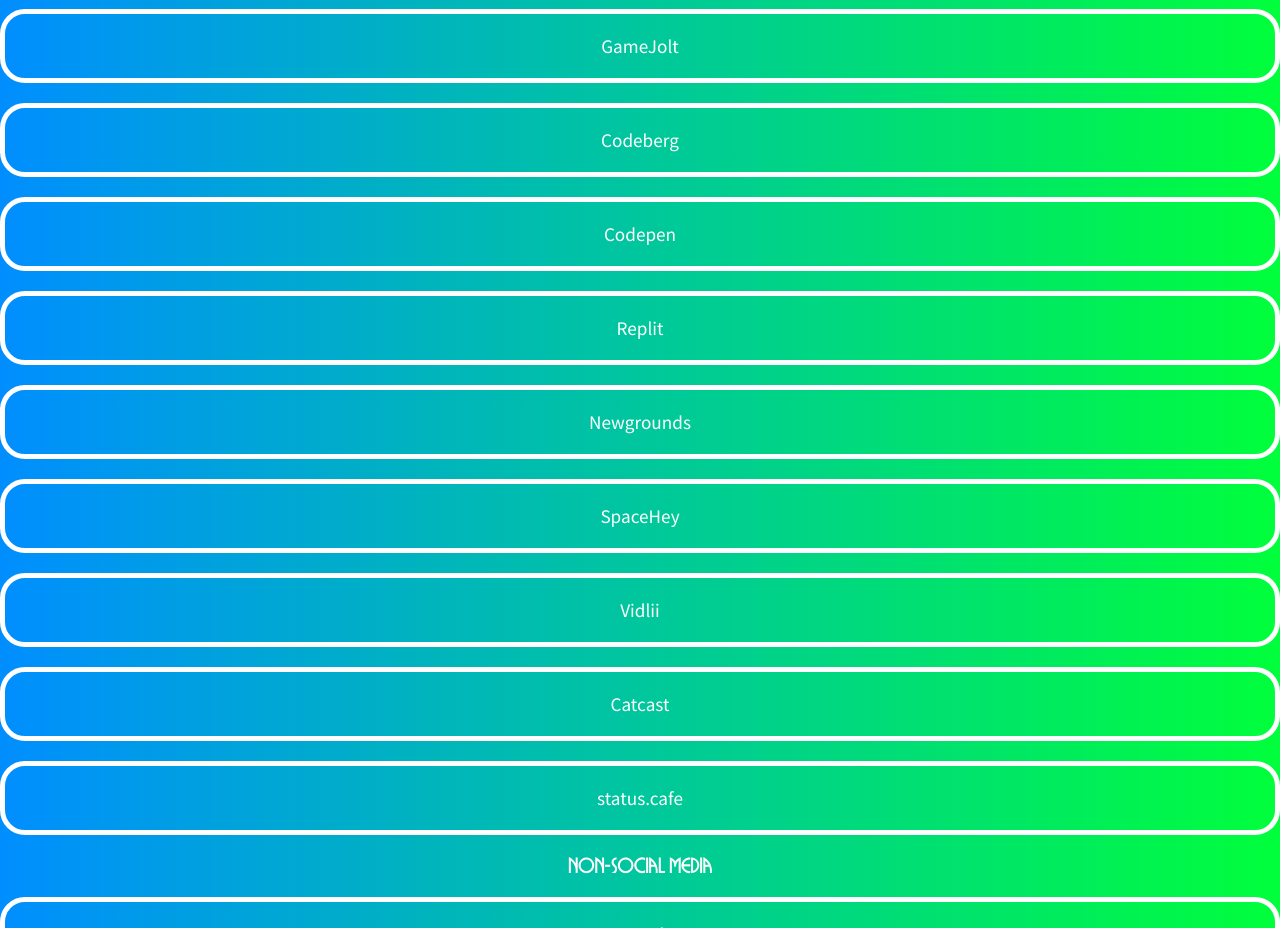
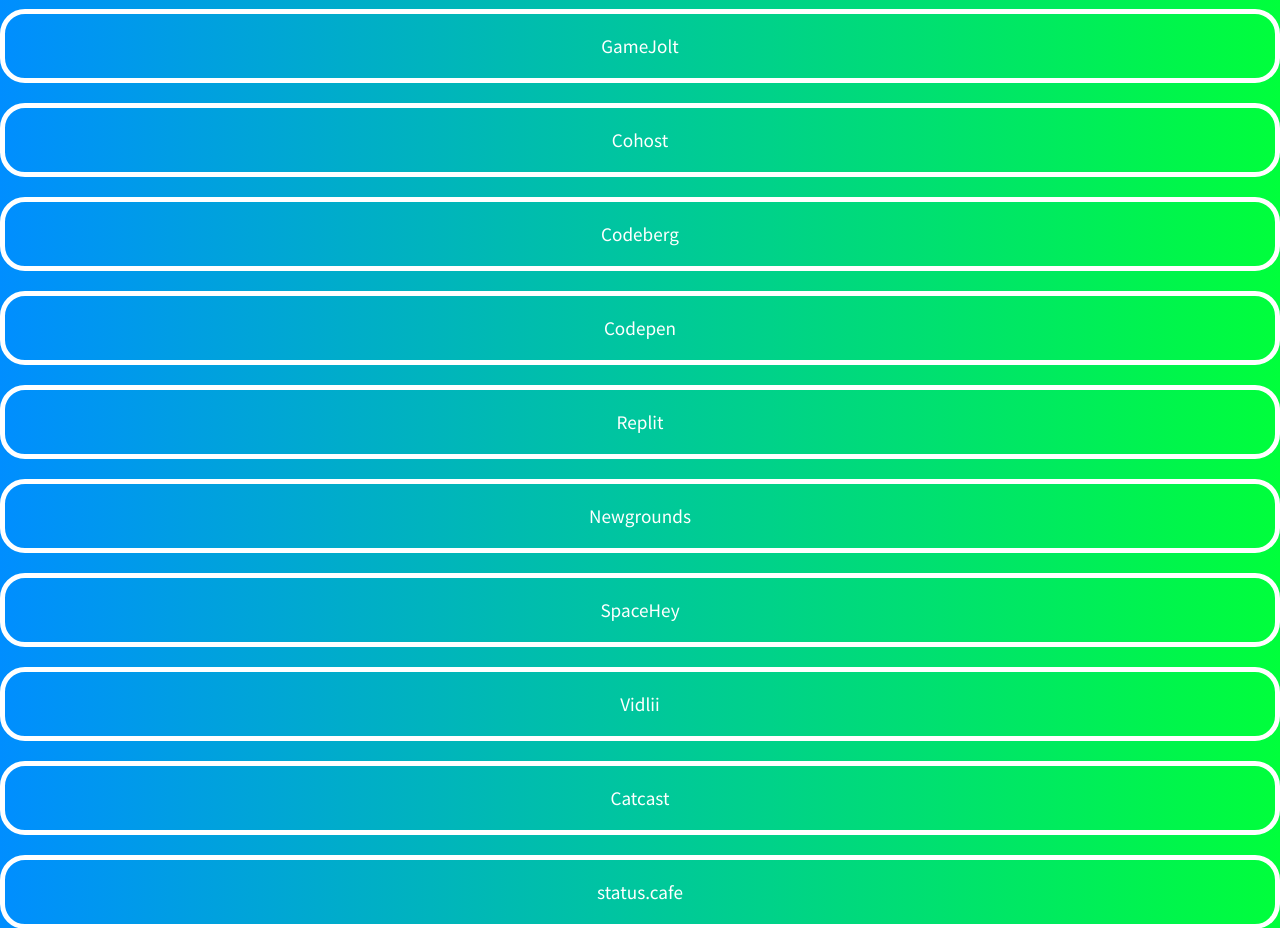
Before and after one commit to lime360/website, a plain HTML site: page public/carrd.html in a window 1280 px wide. Shown: the part 1880-2808 px from the top of the page. Drawn offline with Linux system fonts and the light colour scheme.

Commit message:
added cohost link

```diff
--- a/public/carrd.html
+++ b/public/carrd.html
@@ -99,6 +99,10 @@
     </div>
     <br>
     <div class="link">
+    <a href="https://cohost.org/lime360">Cohost</a>
+    </div>
+    <br>
+    <div class="link">
     <a href="https://codeberg.org/lime360">Codeberg</a>
     </div>
     <br>
```
